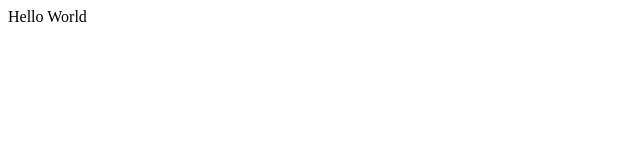
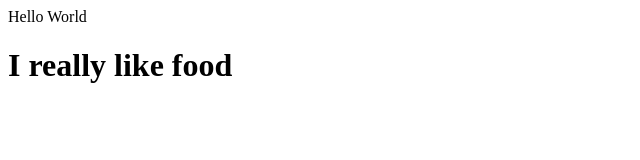
Before and after one commit to HayesNathan/basic-site, a plain HTML site: page index.html in a window 1280 px wide. Shown: the whole page, without its empty margins (0-640 px from the left). Drawn offline with Linux system fonts and the light colour scheme.

Commit message:
First Commit

```diff
--- a/index.html
+++ b/index.html
@@ -3,4 +3,7 @@
   <head>
     <p> Hello World </p>
   </head>
+	<body>
+		<h1> I really like food </h1>
+	</body>
  </html>
```
